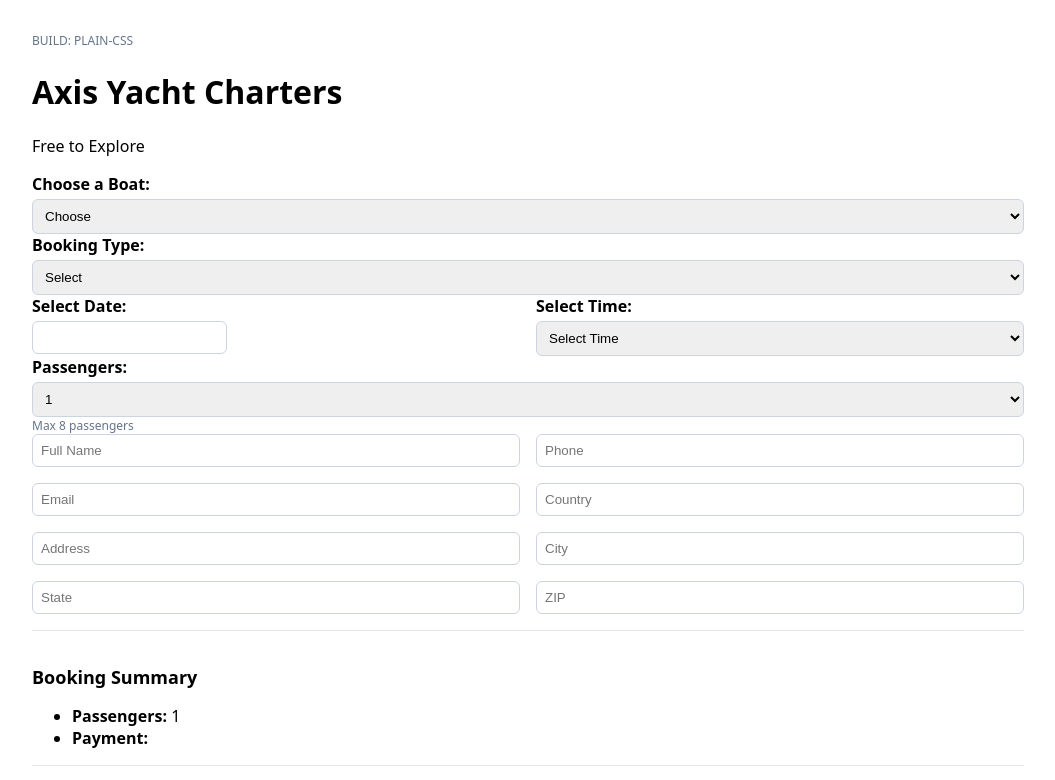
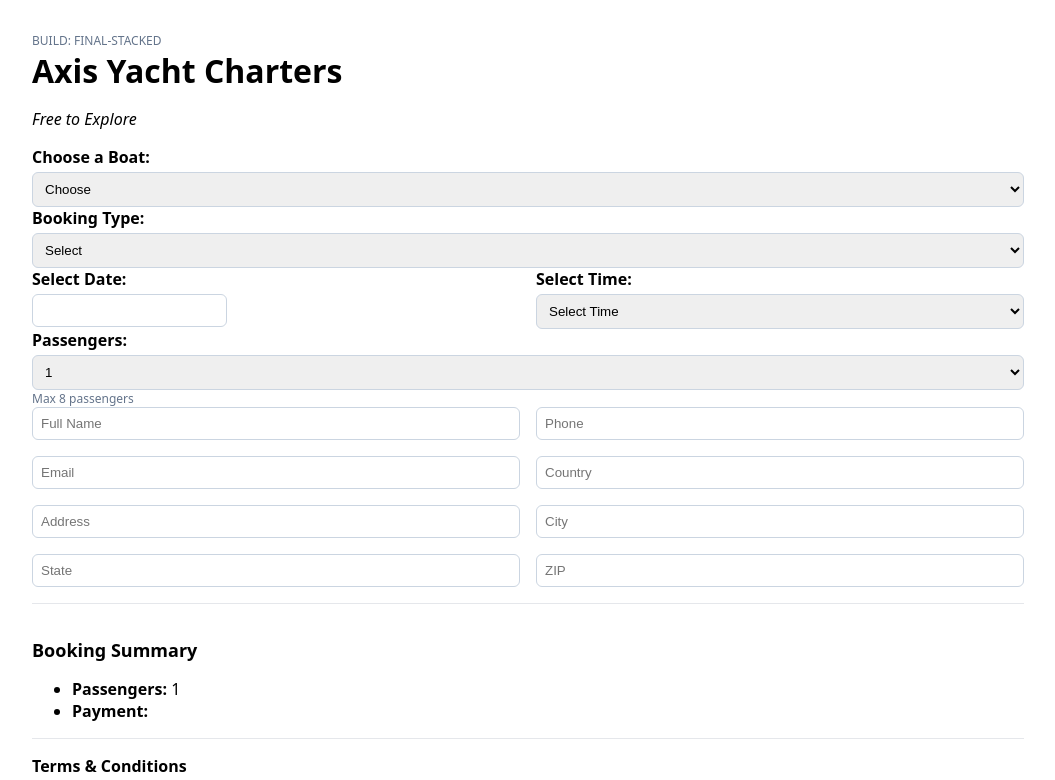
Before and after one commit to drklion/axis-booking-25, a React (Vite) app: page / in a window 1280 px wide. Shown: the top 780 px of the page, without its empty margins (112-1167 px from the left). Built offline with nearby package versions, Linux system fonts and the light colour scheme.

Commit message:
Update App.jsx

```diff
--- a/src/App.jsx
+++ b/src/App.jsx
@@ -1,13 +1,12 @@
 import { useState } from "react";
 import DatePicker from "react-datepicker";
-import "react-datepicker/dist/react-datepicker.css";
 
 const initialInventory = { BlueWater170: [], Axopar22: [] };
 
 export default function App() {
   const today = new Date();
 
-  // State
+  // ---------------- State ----------------
   const [boat, setBoat] = useState("");
   const [bookingType, setBookingType] = useState("");
   const [date, setDate] = useState(null);
@@ -24,7 +23,7 @@ export default function App() {
   });
   const [inventory, setInventory] = useState(initialInventory);
 
-  // Config
+  // --------------- Config ----------------
   const boatNames = {
     Axopar: "Axopar 37XC 11.7 Meter (w/Captain)",
     Axopar22: "Axopar 22 T-Top",
@@ -33,10 +32,9 @@ export default function App() {
   const showCaptain = boat === "BlueWater170" || boat === "Axopar22";
   const showTransferFields = bookingType === "Transfer";
   const maxPassengers = boat === "Axopar" ? 8 : boat === "BlueWater170" ? 7 : boat === "Axopar22" ? 5 : 8;
-
   const inputClass = "axis-input";
 
-  // Helpers
+  // --------------- Helpers ----------------
   const isTimeSlotAvailable = (boatName, newStart, duration) => {
     const bookings = inventory[boatName] || [];
     const newEnd = newStart + duration * 60;
@@ -81,9 +79,7 @@ export default function App() {
       return `€${captain === "yes" ? base + 100 : base} (€50 Fixed Deposit)`;
     }
     if (boat === "Axopar") {
-      return bookingType === "Full Day Charter"
-        ? "€1,200 (50% deposit = €600)"
-        : "€1,100 (50% deposit = €550)";
+      return bookingType === "Full Day Charter" ? "€1,200 (50% deposit = €600)" : "€1,100 (50% deposit = €550)";
     }
     return "";
   };
@@ -111,7 +107,7 @@ Address: ${[info.country, info.address, info.city, info.state, info.zip].filter(
       .catch(err => console.error("Error sending email:", err));
   };
 
-  // Inline options (no helpers needed)
+  // Inline options
   const timeOptions = (() => {
     const arr = [];
     for (let h = 8; h <= 12; h++) {
@@ -126,6 +122,7 @@ Address: ${[info.country, info.address, info.city, info.state, info.zip].filter(
   const handleSubmit = (e) => {
     e?.preventDefault?.();
     setTriedSubmit(true);
+    console.log("handleSubmit fired");
 
     const trim = (s) => (s || "").toString().trim();
     const name  = trim(info.name);
@@ -185,16 +182,13 @@ Address: ${[info.country, info.address, info.city, info.state, info.zip].filter(
     }
   };
 
-  // JSX
+  // --------------- JSX ----------------
   return (
     <form onSubmit={handleSubmit} className="axis-form">
-      <div className="text-center">
-        <div style={{ fontSize: 12, color: "#64748b" }}>BUILD: PLAIN-CSS</div>
-        <h1>Axis Yacht Charters</h1>
-        <p className="subtitle">Free to Explore</p>
-      </div>
+      <div style={{ fontSize: 12, color: "#64748b" }}>BUILD: FINAL-STACKED</div>
+      <h1 className="axis-title">Axis Yacht Charters</h1>
+      <p className="axis-sub">Free to Explore</p>
 
-      {/* Boat Selection */}
       <div>
         <label className="axis-label">Choose a Boat:</label>
         <select value={boat} onChange={(e) => setBoat(e.target.value)} className={inputClass}>
@@ -205,7 +199,6 @@ Address: ${[info.country, info.address, info.city, info.state, info.zip].filter(
         </select>
       </div>
 
-      {/* Booking Type */}
       <div>
         <label className="axis-label">Booking Type:</label>
         <select value={bookingType} onChange={(e) => setBookingType(e.target.value)} className={inputClass}>
@@ -216,7 +209,6 @@ Address: ${[info.country, info.address, info.city, info.state, info.zip].filter(
         </select>
       </div>
 
-      {/* Departure (Axopar only) */}
       {boat === "Axopar" && (
         <div>
           <label className="axis-label">Departure Point:</label>
@@ -228,13 +220,10 @@ Address: ${[info.country, info.address, info.city, info.state, info.zip].filter(
             <option value="Varkiza, Athens">Varkiza, Athens</option>
             <option value="Other">Other</option>
           </select>
-          {triedSubmit && !departure && (
-            <p className="axis-error">Please choose a departure point.</p>
-          )}
+          {triedSubmit && !departure && <p className="axis-error">Please choose a departure point.</p>}
         </div>
       )}
 
-      {/* Transfer fields */}
       {showTransferFields && (
         <div className="axis-grid">
           <input placeholder="Transfer From" value={info.transferFrom} onChange={(e) => setInfo({ ...info, transferFrom: e.target.value })} className={inputClass} />
@@ -242,7 +231,6 @@ Address: ${[info.country, info.address, info.city, info.state, info.zip].filter(
         </div>
       )}
 
-      {/* Date + Time */}
       <div className="axis-grid">
         <div>
           <label className="axis-label">Select Date:</label>
@@ -257,16 +245,14 @@ Address: ${[info.country, info.address, info.city, info.state, info.zip].filter(
         </div>
       </div>
 
-      {/* Passengers */}
       <div>
         <label className="axis-label">Passengers:</label>
         <select value={passengers} onChange={(e) => setPassengers(e.target.value)} className={inputClass}>
-          {passengerOptions.map((n) => <option key={n} value={n}>{n}</option>)}
+          {Array.from({ length: maxPassengers || 8 }, (_, i) => i + 1).map(n => <option key={n} value={n}>{n}</option>)}
         </select>
         <div className="axis-note">Max {maxPassengers} passengers</div>
       </div>
 
-      {/* Contact Details */}
       <div className="axis-grid">
         <input placeholder="Full Name" value={info.name} onChange={(e) => setInfo({ ...info, name: e.target.value })} className={inputClass} />
         <input placeholder="Phone" value={info.phone} onChange={(e) => setInfo({ ...info, phone: e.target.value })} className={inputClass} />
@@ -278,10 +264,9 @@ Address: ${[info.country, info.address, info.city, info.state, info.zip].filter(
         <input placeholder="ZIP" value={info.zip} onChange={(e) => setInfo({ ...info, zip: e.target.value })} className={inputClass} />
       </div>
 
-      {/* Booking Summary */}
       <div className="axis-section">
         <p style={{ fontWeight: 600, fontSize: 18, marginBottom: 8 }}>Booking Summary</p>
-        <ul className="axis-list">
+        <ul>
           {info.name && <li><strong>Name:</strong> {info.name}</li>}
           {info.phone && <li><strong>Phone:</strong> {info.phone}</li>}
           {boat && <li><strong>Boat:</strong> {boatNames[boat]}</li>}
@@ -296,7 +281,6 @@ Address: ${[info.country, info.address, info.city, info.state, info.zip].filter(
         </ul>
       </div>
 
-      {/* Terms & Conditions */}
       <div className="axis-section">
         <label className="axis-label">Terms & Conditions</label>
         <div style={{ border: "1px solid #e5e7eb", height: 160, overflowY: "auto", padding: 8, fontSize: 14, background: "#f8fafc", whiteSpace: "pre-wrap" }}>
@@ -328,7 +312,9 @@ Address: ${[info.country, info.address, info.city, info.state, info.zip].filter(
         </div>
       </div>
 
-      <button type="submit" className="axis-submit">Submit Booking</button>
+      <button type="submit" className="axis-submit" onClick={handleSubmit}>
+        Submit Booking
+      </button>
     </form>
   );
 }
```
